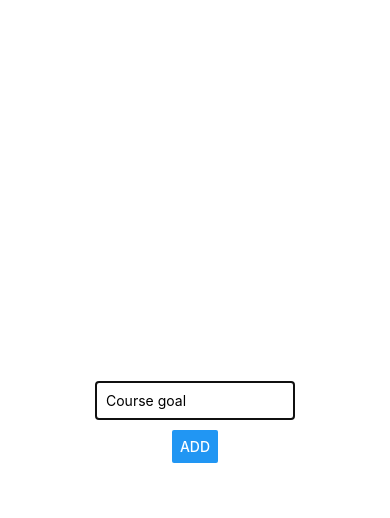
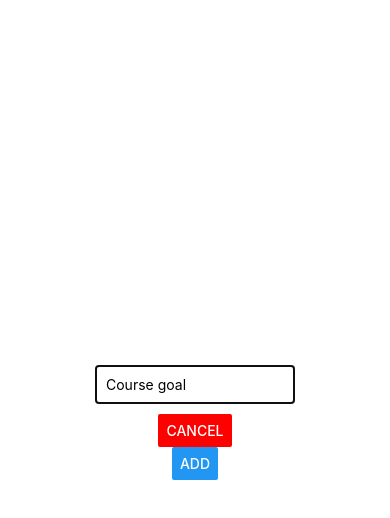
Before and after one commit to mdNazmulHasan/rn101, a React Native app: screen / in a window 390 px wide. Both pictures are taken after a click on the button "ADD NEW GOAL". Shown: the top 518 px of the page. Built offline with nearby package versions, Linux system fonts and the light colour scheme.

Commit message:
cancel btn added

```diff
--- a/App.js
+++ b/App.js
@@ -15,10 +15,14 @@ export default function App() {
       return currentGoals.filter((goal, index) => index !== deleteIndex);
     });
   };
+
+  const cancelGoalHandler = () => {
+    setIsAddMood(false);
+  };
   return (
     <View style={styles.container}>
       <Button title="Add New Goal" onPress={() => setIsAddMood(true)} />
-      <GoalInput onAddGoal={addGoalHandler} visible={isAddMode} />
+      <GoalInput onAddGoal={addGoalHandler} visible={isAddMode} onCancel={cancelGoalHandler} />
       <FlatList
         keyExtractor={(item, index) => index.toString()}
         data={courseGoals}
--- a/components/GoalInput.js
+++ b/components/GoalInput.js
@@ -7,6 +7,12 @@ const GoalInput = props => {
   const goalInputHandler = enteredText => {
     setEnteredGoal(enteredText);
   };
+
+  const addGoalHandler = () => {
+    props.onAddGoal(enteredGoal);
+    setEnteredGoal("");
+  };
+
   return (
     <Modal visible={props.visible} animationType="slide">
       <View
@@ -28,7 +34,8 @@ const GoalInput = props => {
           }}
           onChangeText={goalInputHandler}
         />
-        <Button onPress={() => props.onAddGoal(enteredGoal)} title="Add" />
+        <Button onPress={props.onCancel} title="CANCEL" color="red" />
+        <Button onPress={addGoalHandler} title="ADD" />
       </View>
     </Modal>
   );
```
